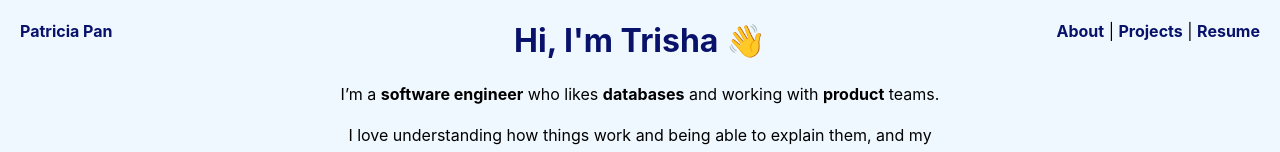
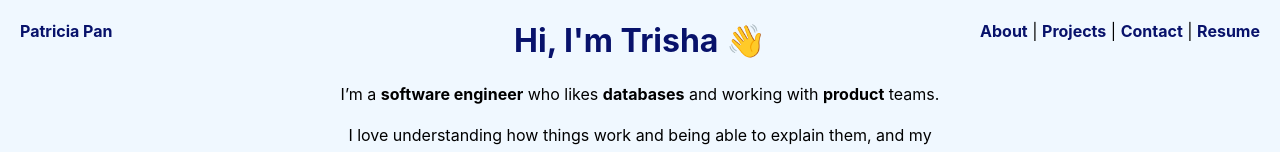
Before and after one commit to trishapan/trishapan.github.io, a React (Create React App) app: page / in a window 1280 px wide. Shown: the top 152 px of the page. Built offline with nearby package versions, Linux system fonts and the light colour scheme.

Commit message:
Add Contact to navbar.

```diff
--- a/src/components/partials/Header.js
+++ b/src/components/partials/Header.js
@@ -13,6 +13,7 @@ class Header extends Component {
                 <nav className="nav-right">
                     <Link to="/#about" className="header-url">About</Link>{' | '}
                     <Link to="/#projects" className="header-url">Projects</Link>{' | '}
+                    <Link to="/contact" className="header-url">Contact</Link>{' | '}
                     <a target="_blank" href="https://drive.google.com/file/d/1chUOF-zbosztG8ohSgw8UOJOxIjLnTk8/view?usp=sharing" className="header-url">Resume</a>
                 </nav>
             </header>
```
